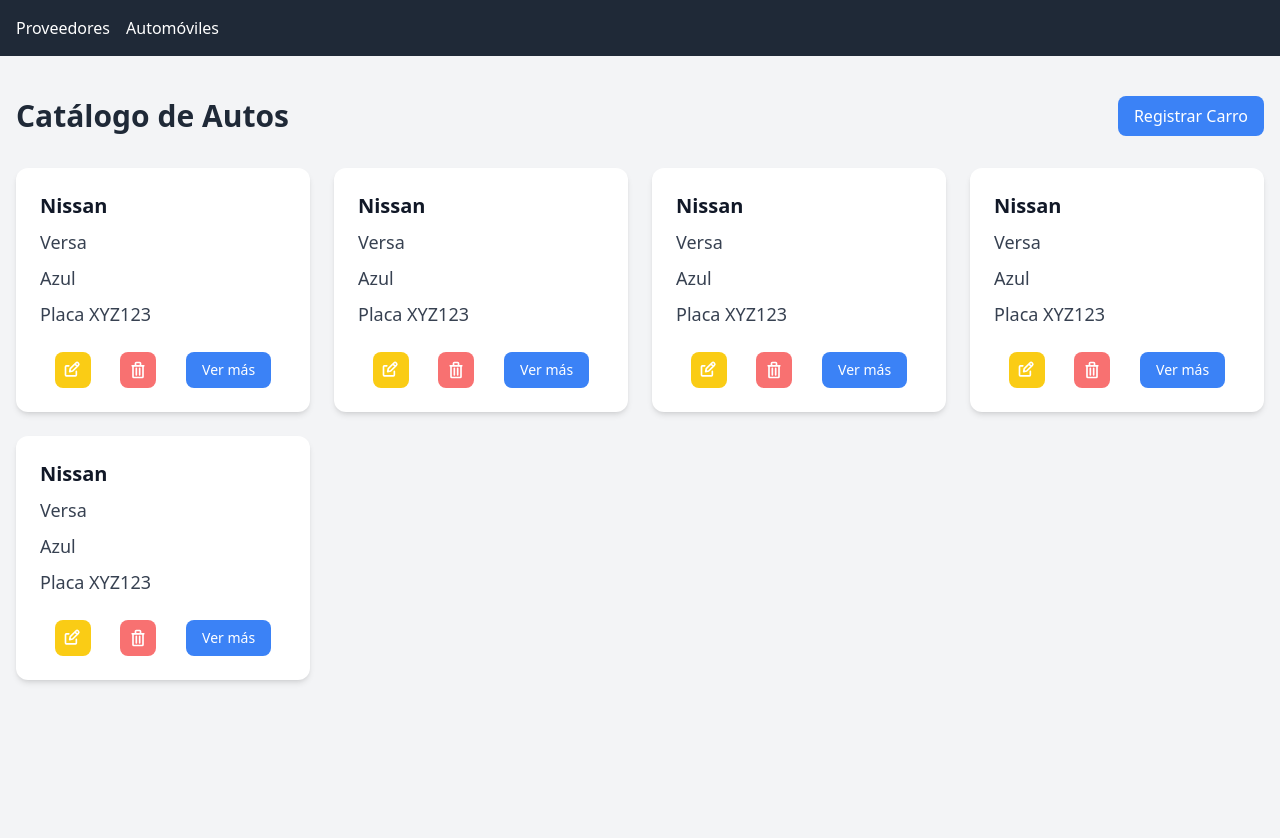
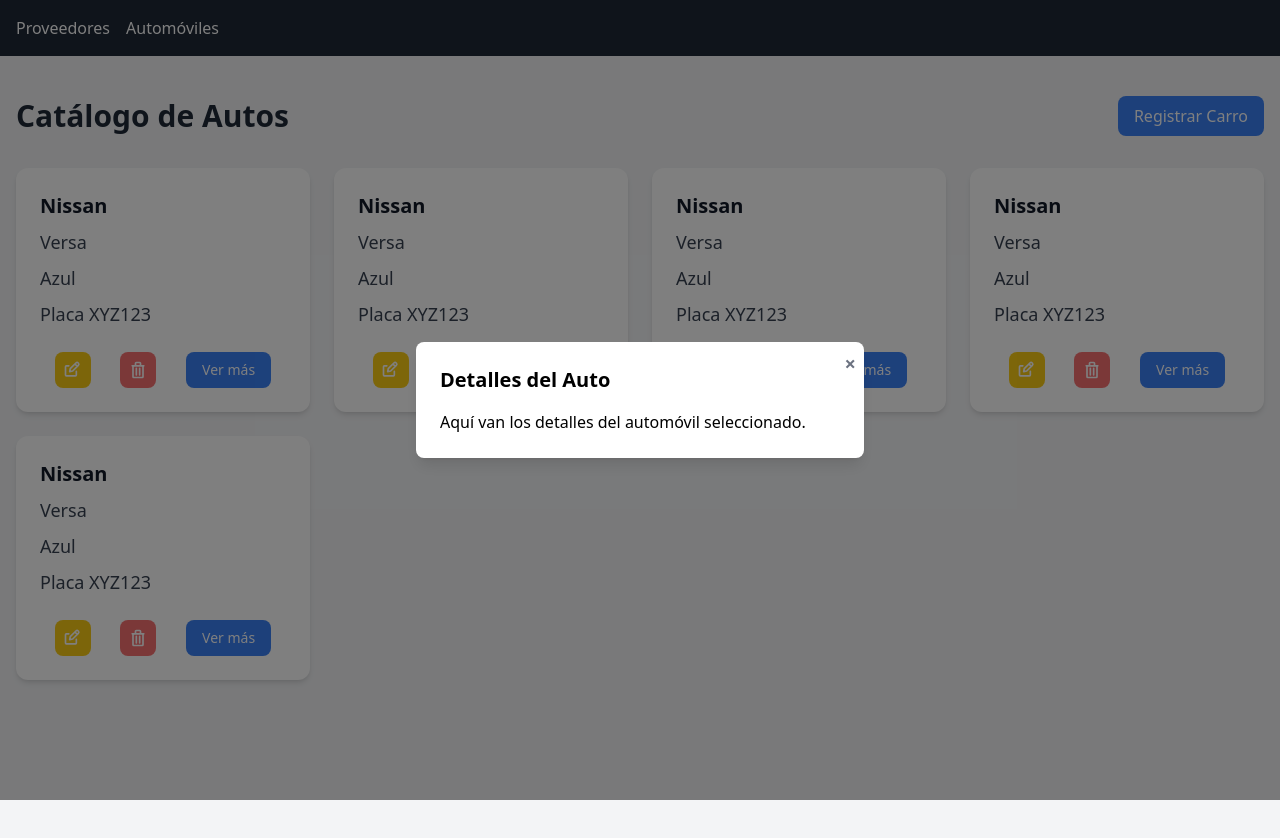
Before and after one commit to AlexMillanG/U2_01_PracticaGIT_E4, a React (Vite) app in the folder cliente/: page /cars in a window 1280 px wide. Both pictures are taken after a click on the button "Registrar Carro". Shown: the top 838 px of the page. Built offline with nearby package versions, Linux system fonts and the light colour scheme.

Commit message:
Added modal componente(is reusable)

```diff
--- /dev/null
+++ b/cliente/src/components/Modal.jsx
@@ -0,0 +1,27 @@
+import React from 'react';
+
+const Modal = ({ isOpen, onClose, title, children }) => {
+  if (!isOpen) return null;
+
+  return (
+    <div className="fixed inset-0 z-50 flex items-center justify-center bg-black bg-opacity-50">
+      <div className="bg-white rounded-lg shadow-lg p-6 w-full max-w-md relative">
+        {/* Botón de cerrar */}
+        <button
+          onClick={onClose}
+          className="absolute top-2 right-2 text-gray-500 hover:text-red-600 text-xl font-bold"
+        >
+          ×
+        </button>
+
+        {/* Titulo del modal */}
+        {title && <h2 className="text-xl font-semibold mb-4">{title}</h2>}
+
+        {/* Contenido */}
+        <div>{children}</div>
+      </div>
+    </div>
+  );
+};
+
+export default Modal;
--- a/cliente/src/pages/cars/Cars.jsx
+++ b/cliente/src/pages/cars/Cars.jsx
@@ -1,12 +1,15 @@
-import React from 'react'
+import React, { useState } from 'react'
 import { CarCard } from './CarCard'
+import Modal from '../../components/Modal';
 
 export const Cars = () => {
+    const [modalOpen, setModalOpen] = useState(false);
+
   return (
     <div className="min-h-screen bg-gray-100 py-10 px-4">
       <div className='flex items-center justify-between mb-8'>
         <h2 className="text-3xl font-bold text-center  text-gray-800">Catálogo de Autos</h2>
-        <button className='py-2 px-4 bg-blue-500 rounded-lg text-white hover:bg-blue-600'>
+        <button onClick={() => setModalOpen(true)} className='py-2 px-4 bg-blue-500 rounded-lg text-white hover:bg-blue-600'>
           Registrar Carro
         </button>
       </div>
@@ -17,6 +20,13 @@
         <CarCard />
         <CarCard />
       </div>
+      <Modal
+        isOpen={modalOpen}
+        onClose={() => setModalOpen(false)}
+        title="Detalles del Auto"
+      >
+        <p>Aquí van los detalles del automóvil seleccionado.</p>
+      </Modal>
     </div>
   )
 }
```
